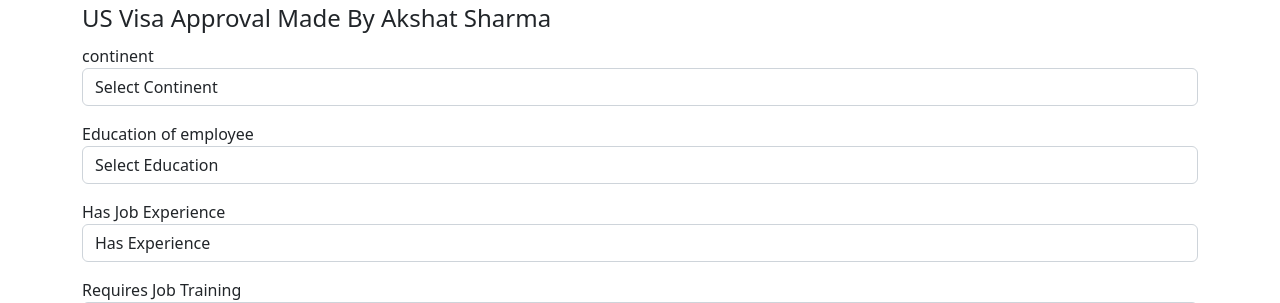
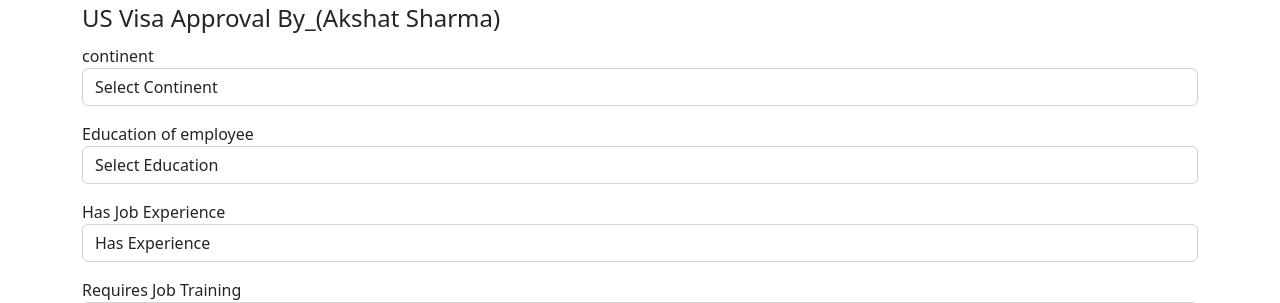
Before and after one commit to akshats1/US-Visa-Approval, a FastAPI app: page / in a window 1280 px wide. Shown: the part 16-319 px from the top of the page. Run offline with FastAPI, Linux system fonts and the light colour scheme; parts of the project's set-up code (start-up, migrations or seed data) failed here and were passed over; some libraries are stand-ins or nearby versions.

Commit message:
cicdfinal added

```diff
--- /dev/null
+++ b/demo.py
@@ -0,0 +1,3 @@
+# from us_visa.pipline.training_pipeline import TrainPipeline
+# pipline=TrainPipeline()
+# pipline.run_pipeline()
--- a/templates/usvisa.html
+++ b/templates/usvisa.html
@@ -17,7 +17,7 @@
         <div class="container-fluid">
             <div class="container">
                 <form action="/" method="post">
-                    <legend>US Visa Approval Made By Akshat Sharma</legend>
+                    <legend>US Visa Approval By_(Akshat Sharma)</legend>
                     <div class="mb-3">
                         <label for="continent" >continent</label>
                         <select class="form-control" id="continent" name="continent" placeholder="Continent" required="required">
```
Also changed, not shown: flowchart/US VISA _Architechture Deployment.jpg (added).
